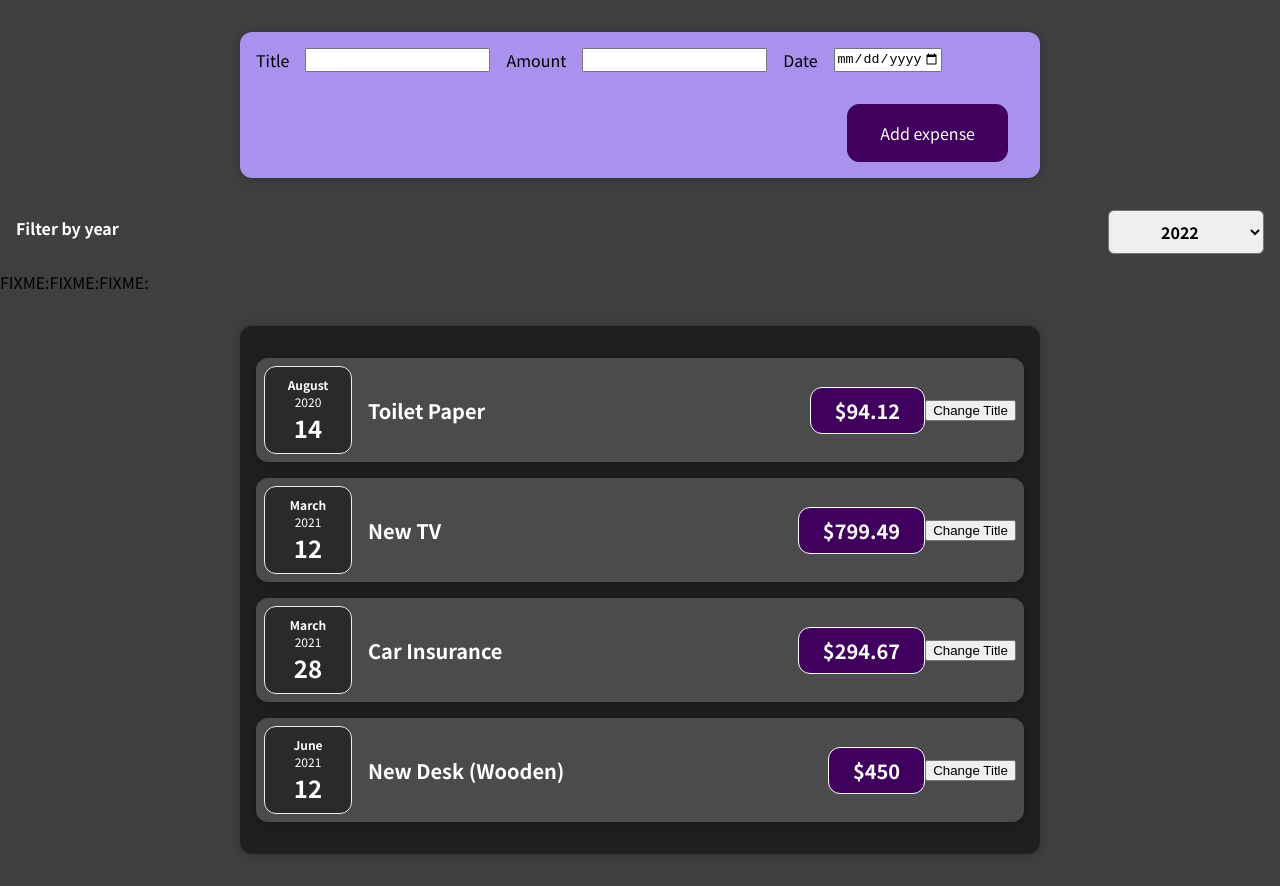
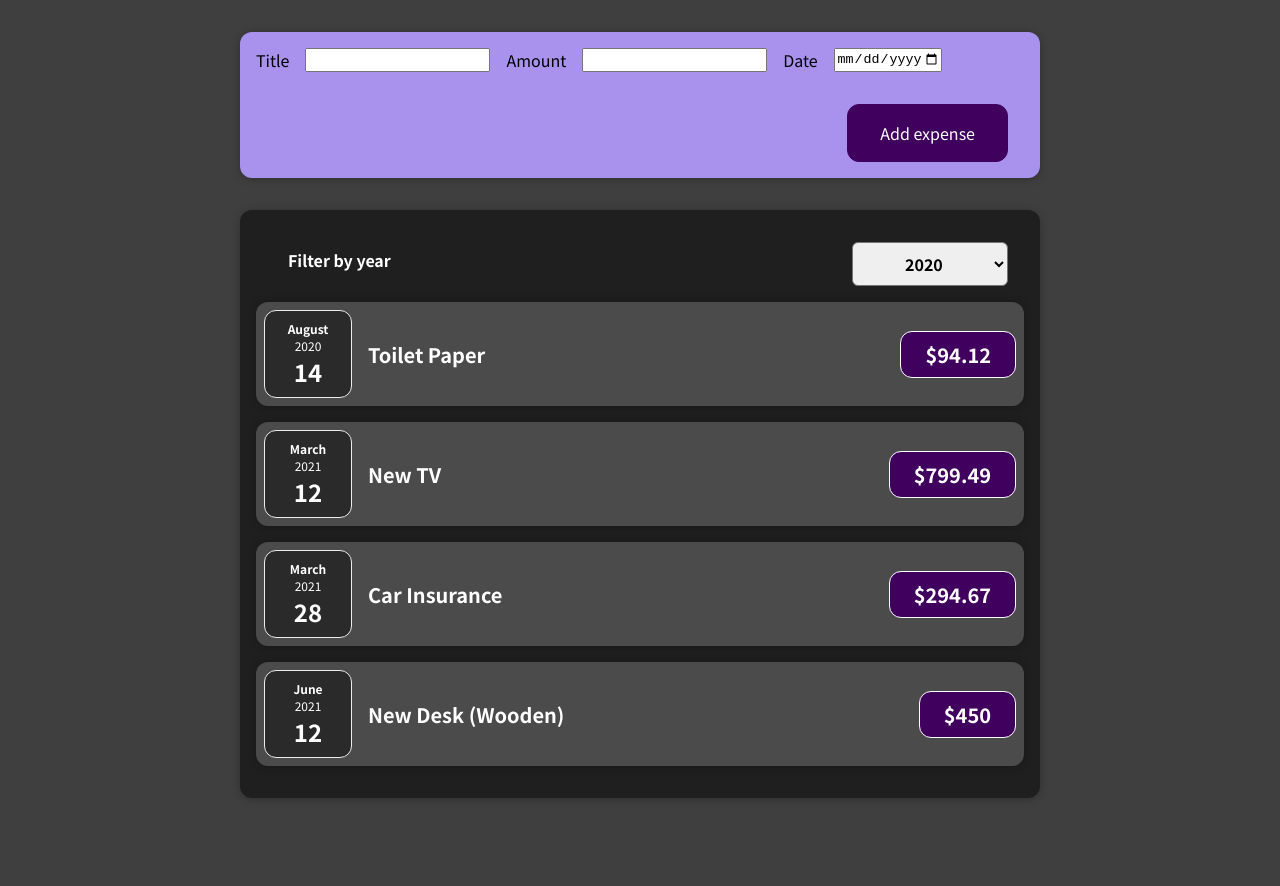
Before and after one commit to W1erzba/reactLearning-1, a React (Create React App) app: page / in a window 1280 px wide. After the commit the page ends 830 px from the top, so only its background shows below. Built offline with nearby package versions, Linux system fonts and the light colour scheme.

Commit message:
roadToUnderstandState

```diff
--- a/src/App.js
+++ b/src/App.js
@@ -9,7 +9,12 @@ const App = () => {
 			amount: 94.12,
 			date: new Date(2020, 7, 14),
 		},
-		{ id: 'e2', title: 'New TV', amount: 799.49, date: new Date(2021, 2, 12) },
+		{
+			id: 'e2',
+			title: 'New TV',
+			amount: 799.49,
+			date: new Date(2021, 2, 12),
+		},
 		{
 			id: 'e3',
 			title: 'Car Insurance',
@@ -24,21 +29,11 @@ const App = () => {
 		},
 	];
 
-	const addExpenseHandler = expense => {
+	const addExpenseHandler = (expense) => {
 		console.log('In App.js');
 		console.log(expense);
 	};
 
-	/*
-	This alternative way of writing jsx code insted of syntetic sugar html elements in a React Function.
-
-	return React.createElement(
-		'div',
-		{},
-		React.createElement('h2', {}, "Let's get started!"),
-		React.createElement(Expenses, { items: expenses })
-	);
-*/
 	return (
 		<div>
 			<NewExpense onAddExpense={addExpenseHandler} />
--- a/src/components/Expenses/ExpenseDate.js
+++ b/src/components/Expenses/ExpenseDate.js
@@ -1,6 +1,6 @@
 import './ExpenseDate.css';
 
-const ExpenseDate = props => {
+const ExpenseDate = (props) => {
 	const month = props.date.toLocaleString('en-US', { month: 'long' });
 	const day = props.date.toLocaleString('en-US', { day: '2-digit' });
 	const year = props.date.getFullYear();
--- a/src/components/Expenses/ExpenseItem.js
+++ b/src/components/Expenses/ExpenseItem.js
@@ -1,27 +1,18 @@
 // in React there is a convenction where we always name function this same name as component name. With btw is always started with uppercase letter and camelCase.
-import React, { useState } from 'react';
 import ExpenseDate from './ExpenseDate';
 // this is how you add css file to js component in React.
 import './ExpenseItem.css';
 // Importing Card - new box instead of classic div.
 import Card from '../UI/Card';
 
-const ExpenseItem = props => {
-	const [title, setTitle] = useState(props.title); // Very important React Hook
-
-	const clickHandler = () => {
-		setTitle('Updated!');
-		console.log(title);
-	};
-
+const ExpenseItem = (props) => {
 	return (
 		<Card className='expense-item'>
 			<ExpenseDate date={props.date} />
 			<div className='expense-item__description'>
-				<h2>{title}</h2>
+				<h2>{props.title}</h2>
 				<div className='expense-item__price'>${props.amount}</div>
 			</div>
-			<button onClick={clickHandler}>Change Title</button>
 		</Card>
 	);
 };
--- a/src/components/Expenses/Expenses.js
+++ b/src/components/Expenses/Expenses.js
@@ -2,16 +2,42 @@ import ExpenseItem from './ExpenseItem';
 import Card from '../UI/Card';
 import './Expenses.css';
 import ExpensesFilter from './ExpensesFilter';
+import { useState } from 'react';
 
-const Expenses = props => {
+const Expenses = (props) => {
+	const [filteredYear, setFilteredYear] = useState('2020');
+
+	const filterChangeHandler = (selectedYear) => {
+		setFilteredYear(selectedYear);
+	};
+
 	return (
 		<div>
-			<ExpensesFilter /> FIXME:FIXME:FIXME:
 			<Card className='expenses'>
-				<ExpenseItem title={props.items[0].title} amount={props.items[0].amount} date={props.items[0].date} />
-				<ExpenseItem title={props.items[1].title} amount={props.items[1].amount} date={props.items[1].date} />
-				<ExpenseItem title={props.items[2].title} amount={props.items[2].amount} date={props.items[2].date} />
-				<ExpenseItem title={props.items[3].title} amount={props.items[3].amount} date={props.items[3].date} />
+				<ExpensesFilter
+					selected={filteredYear}
+					onChangeFilter={filterChangeHandler}
+				/>
+				<ExpenseItem
+					title={props.items[0].title}
+					amount={props.items[0].amount}
+					date={props.items[0].date}
+				/>
+				<ExpenseItem
+					title={props.items[1].title}
+					amount={props.items[1].amount}
+					date={props.items[1].date}
+				/>
+				<ExpenseItem
+					title={props.items[2].title}
+					amount={props.items[2].amount}
+					date={props.items[2].date}
+				/>
+				<ExpenseItem
+					title={props.items[3].title}
+					amount={props.items[3].amount}
+					date={props.items[3].date}
+				/>
 			</Card>
 		</div>
 	);
--- a/src/components/Expenses/ExpensesFilter.css
+++ b/src/components/Expenses/ExpensesFilter.css
@@ -21,4 +21,5 @@
 	padding: 0.5rem 3rem;
 	font-weight: bold;
 	border-radius: 6px;
+	color: rgb(0, 0, 0);
 }
--- a/src/components/Expenses/ExpensesFilter.js
+++ b/src/components/Expenses/ExpensesFilter.js
@@ -2,13 +2,18 @@ import React from 'react';
 
 import './ExpensesFilter.css';
 
-const ExpensesFilter = () => {
+const ExpensesFilter = (props) => {
+	const yearSelectHandler = (event) => {
+		props.onChangeFilter(event.target.value);
+	};
 	return (
-		//   FIXME:FIXME:FIXME:
 		<div className='expenses-filter'>
 			<div className='expenses-filter__control'>
-				<label>Filter by year</label>
-				<select>
+				<label className='expenses-filter label'>Filter by year</label>
+				<select
+					className='expenses-filter select'
+					value={props.selected}
+					onChange={yearSelectHandler}>
 					<option value='2022'>2022</option>
 					<option value='2021'>2021</option>
 					<option value='2020'>2020</option>
--- a/src/components/NewExpense/ExpenseForm.js
+++ b/src/components/NewExpense/ExpenseForm.js
@@ -1,7 +1,7 @@
 import React, { useState } from 'react';
 import './ExpenseForm.css';
 
-const ExpenseForm = props => {
+const ExpenseForm = (props) => {
 	const [enteredTitle, setEnteredTitle] = useState('');
 	const [enteredAmount, setEnteredAmount] = useState('');
 	const [enteredDate, setEnteredDate] = useState('');
@@ -11,7 +11,7 @@ const ExpenseForm = props => {
 	// 	enteredDate: '',
 	// });
 
-	const titleChangeHanlder = event => {
+	const titleChangeHanlder = (event) => {
 		setEnteredTitle(event.target.value);
 		// setUserInput({
 		// 	...userInput,
@@ -22,7 +22,7 @@ const ExpenseForm = props => {
 		// 	return { ...prevState, enteredTitle: event.target.value };
 		// });
 	};
-	const AmountChangeHanlder = event => {
+	const AmountChangeHanlder = (event) => {
 		setEnteredAmount(event.target.value);
 
 		// setUserInput({
@@ -31,7 +31,7 @@ const ExpenseForm = props => {
 
 		// });
 	};
-	const DateChangeHanlder = event => {
+	const DateChangeHanlder = (event) => {
 		setEnteredDate(event.target.value);
 
 		// setUserInput({
@@ -40,7 +40,7 @@ const ExpenseForm = props => {
 		// });
 	};
 
-	const submitHandler = e => {
+	const submitHandler = (e) => {
 		e.preventDefault();
 		const expenseData = {
 			title: enteredTitle,
@@ -58,15 +58,31 @@ const ExpenseForm = props => {
 			<div className='new-expense__controls'>
 				<div className='new-expense__controls'>
 					<label>Title</label>
-					<input type='text' value={enteredTitle} onChange={titleChangeHanlder} />
+					<input
+						type='text'
+						value={enteredTitle}
+						onChange={titleChangeHanlder}
+					/>
 				</div>
 				<div className='new-expense__controls'>
 					<label>Amount</label>
-					<input type='number' value={enteredAmount} min='0.01' step='0.01' onChange={AmountChangeHanlder} />
+					<input
+						type='number'
+						value={enteredAmount}
+						min='0.01'
+						step='0.01'
+						onChange={AmountChangeHanlder}
+					/>
 				</div>
 				<div className='new-expense__controls'>
 					<label>Date</label>
-					<input type='date' value={enteredDate} min='2019-01-01' max='2023-12-31' onChange={DateChangeHanlder} />
+					<input
+						type='date'
+						value={enteredDate}
+						min='2019-01-01'
+						max='2022-12-31'
+						onChange={DateChangeHanlder}
+					/>
 				</div>
 			</div>
 			<div className='new-expense__actions'>
--- a/src/components/NewExpense/NewExpense.js
+++ b/src/components/NewExpense/NewExpense.js
@@ -1,8 +1,8 @@
 import './NewExpense.css';
 import ExpenseForm from './ExpenseForm';
 
-const NewExpense = props => {
-	const saveExpenseDataHandler = enteredExpenseData => {
+const NewExpense = (props) => {
+	const saveExpenseDataHandler = (enteredExpenseData) => {
 		const expenseData = {
 			...enteredExpenseData,
 			id: Math.random().toString(),
```
